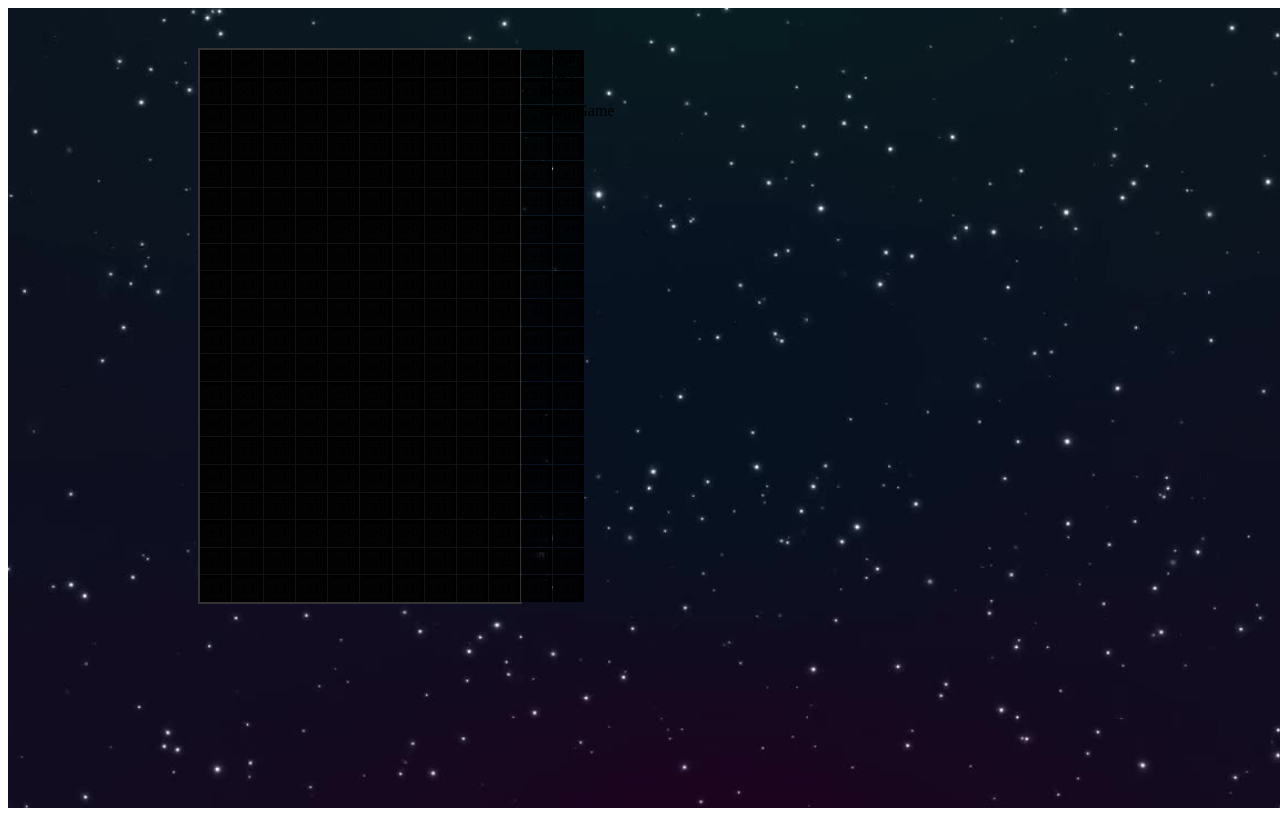
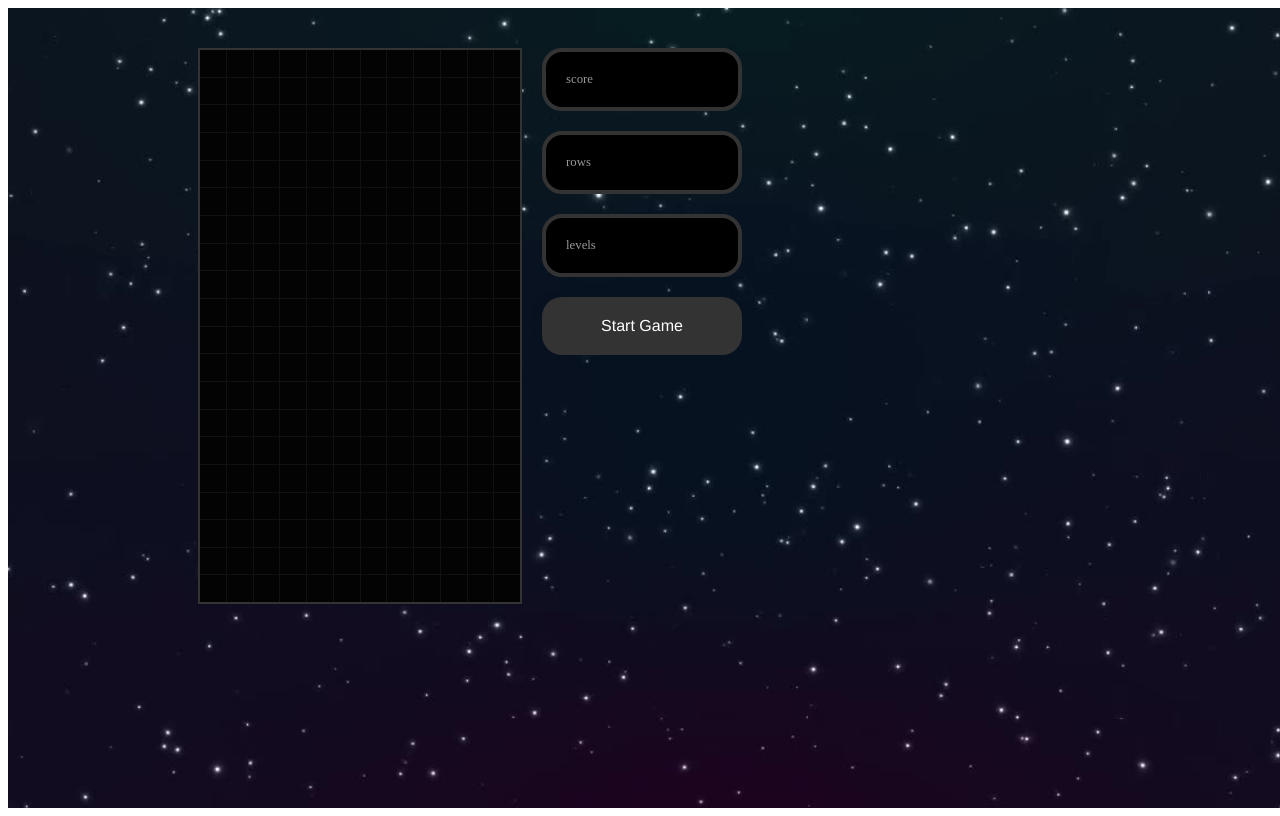
Before and after one commit to lacrivella/react-tetris, a React app: page / in a window 1280 px wide. Built offline with nearby package versions, Linux system fonts and the light colour scheme.

Commit message:
finished styling basic layout for game

```diff
--- a/src/components/Cell.js
+++ b/src/components/Cell.js
@@ -4,8 +4,7 @@
 
 function Cell({ type }) {
   return (
-    <StyledCell type={'L'} color={TETROMINOS[type].color}>
-      cell
+    <StyledCell type={type} color={TETROMINOS[type].color}>
     </StyledCell>
   );
 }
--- a/src/components/Display.js
+++ b/src/components/Display.js
@@ -1,11 +1,8 @@
 import React from 'react';
+import { StyledDisplay } from './styles/StyledDisplay';
 
-function Display({ gameOver, text }) {
-  return (
-    <div>
-      {text}
-    </div>
-  );
-}
+const  Display = ({ gameOver, text }) => (
+  <StyledDisplay gameOver={gameOver}>{text}</StyledDisplay>
+);
 
 export default Display;
--- a/src/components/StartButton.js
+++ b/src/components/StartButton.js
@@ -1,11 +1,8 @@
 import React from 'react';
+import { StyledStartButton } from './styles/StyledStartButton'
 
-function StartButton({ callback }) {
-  return (
-    <div>
-      Start Game
-    </div>
-  );
-}
+const StartButton = ({ callback }) => (
+  <StyledStartButton onClick={callback}>Start Game</StyledStartButton>
+);
 
 export default StartButton;
--- /dev/null
+++ b/src/components/styles/StyledDisplay.js
@@ -0,0 +1,16 @@
+import styled from 'styled-components';
+
+export const StyledDisplay = styled.div`
+  box-sizing: border-box;
+  display: flex;
+  align-item: center;
+  margin: 0 0 20px 0;
+  padding: 20px;
+  border: 4px solid #333;
+  min-height: 30px;
+  width: 100%;
+  border-radius: 20px;
+  color: ${props => (props.gameOver ? 'red' : '#999')};
+  background: #000;
+  font-size: 0.8rem;
+`;
--- /dev/null
+++ b/src/components/styles/StyledStartButton.js
@@ -0,0 +1,17 @@
+import styled from 'styled-components';
+
+export const StyledStartButton = styled.button`
+  box-sizing: border-box;
+  margin: 0 0 20px 0;
+  padding: 20px;
+  min-height: 30px;
+  width: 100%;
+  border-radius: 20px;
+  border: none;
+  color: white;
+  background: #333
+  font-family: Helvetica, sans-serif;
+  font-size: 1rem;
+  outline: none;
+  cursor: pointerL
+`;
```
